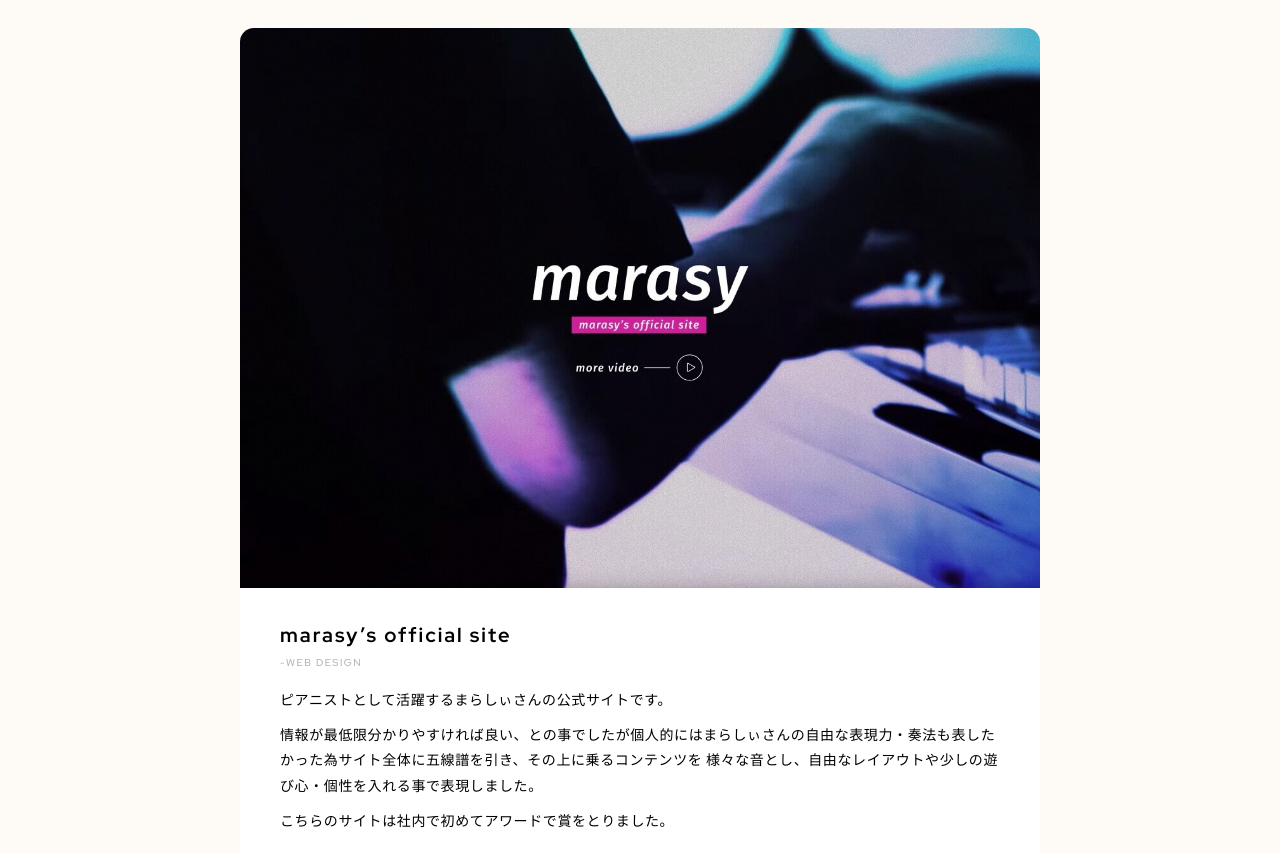
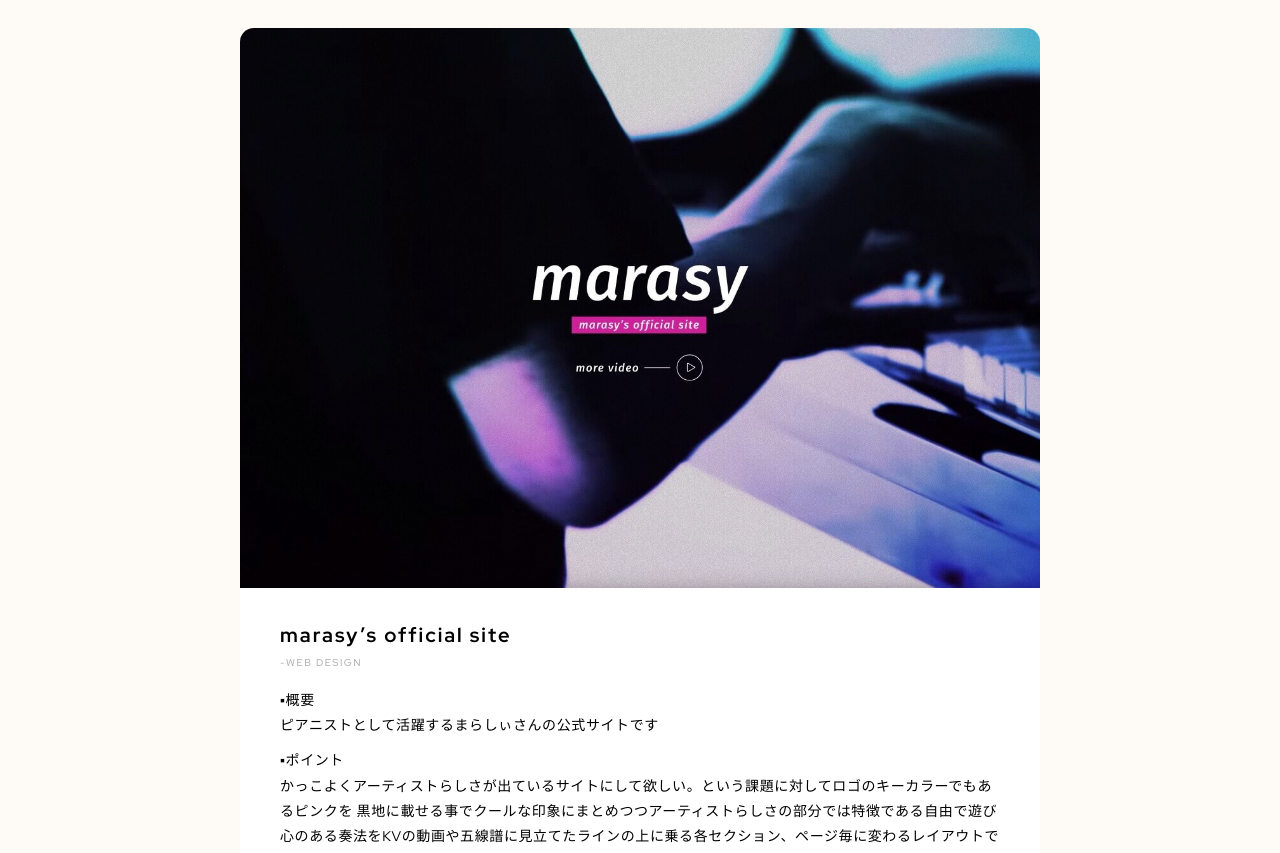
Before and after one commit to toufoisi/portfolio, a plain HTML site: page works_marasy.html in a window 1280 px wide. Shown: the part 73-926 px from the top of the page. Drawn offline with Linux system fonts and the light colour scheme.

Commit message:
marasy修正

```diff
--- a/works_marasy.html
+++ b/works_marasy.html
@@ -46,10 +46,12 @@
         <div class="main-details-inner-content">
           <h1 class="main-details-title">marasy’s official site</h1>
           <p class="main-details-tags">-WEB DESIGN</p>
-          <p class="main-details-explanation">ピアニストとして活躍するまらしぃさんの公式サイトです。</p>
-          <p class="main-details-explanation">情報が最低限分かりやすければ良い、との事でしたが個人的にはまらしぃさんの自由な表現力・奏法も表したかった為サイト全体に五線譜を引き、その上に乗るコンテンツを
-            様々な音とし、自由なレイアウトや少しの遊び心・個性を入れる事で表現しました。</p>
-            <p class="main-details-explanation">こちらのサイトは社内で初めてアワードで賞をとりました。</p>
+          <p class="main-details-explanation">▪︎概要<br>ピアニストとして活躍するまらしぃさんの公式サイトです</p>
+          <p class="main-details-explanation">▪︎ポイント<br>かっこよくアーティストらしさが出ているサイトにして欲しい。という課題に対してロゴのキーカラーでもあるピンクを
+            黒地に載せる事でクールな印象にまとめつつアーティストらしさの部分では特徴である自由で遊び心のある奏法をKVの動画や五線譜に見立てたラインの上に乗る各セクション、ページ毎に変わるレイアウトでデザインに落とし込みました<br>
+            また、プラスで本人がCDジャケットにこだわっている事、ファンが楽しみにしている事を知った為DISCOGRAPHYページではただ並べるだけではなく特別な空間として楽しんで見れるようラックに並べるデザインをプラスしページがとっておきの場所になるよう工夫しました
+          </p>
+            <p class="main-details-explanation">その結果、クライアントやファンから良い評価をいただく事ができ、社内の制作物で初めてCSSREELというアワードでノミネートされました。</p>
             <a href="https://marasy8.jp/" class="main-details-link" target="_blank">https://marasy8.jp/</a>
              <hr class="main-details-line">
             <img src="assets/images/marasy_pc.png" class="main-details-reference-web">
```
Also changed, not shown: assets/images/証明写真.jpg (added).
